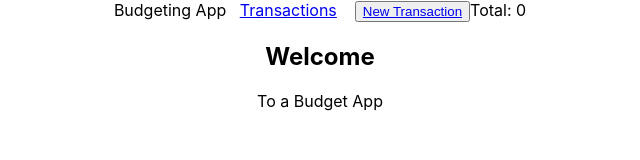
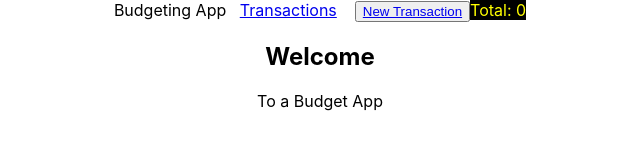
Before and after one commit to aardvarkpepper/budgieappfront, a React (Create React App) app: page / in a window 1280 px wide. Shown: the top 160 px of the page, without its empty margins (320-960 px from the left). Built offline with nearby package versions, Linux system fonts and the light colour scheme; no server answers; the HTML template or start-up script is replaced by a standard one.

Commit message:
Small edits.

```diff
--- a/src/App.css
+++ b/src/App.css
@@ -36,3 +36,18 @@
     transform: rotate(360deg);
   }
 }
+
+.red {
+  color: red;
+  background: black;
+}
+
+.yellow {
+  color: yellow;
+  background: black;
+}
+
+.green {
+  color: lawngreen;
+  background: black;
+}
--- a/src/Components/Navbar.js
+++ b/src/Components/Navbar.js
@@ -3,6 +3,16 @@ import { Link } from "react-router-dom";
 export default function Navbar({total}) {
     const emptySpace = () => {
         return (<span>&nbsp;&nbsp;&nbsp;</span>)
+    }
+
+    const colorMe = (total) => {
+        if (total > 100) {
+            return (<span className="green">Total: {total}</span>)
+        } else if (total >= 0) {
+            return (<span className="yellow">Total: {total}</span>)
+        } else {
+            return (<span className="red">Total: {total}</span>)
+        }
     }
     return (
         <nav>
@@ -13,7 +23,7 @@ export default function Navbar({total}) {
             <button>
                 <Link to="transactions/new">New Transaction</Link>
             </button>
-            <span>Total: {total}</span>
+            {colorMe(total)}
         </nav>
     )
 }
```
